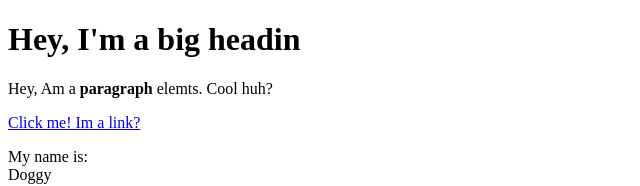
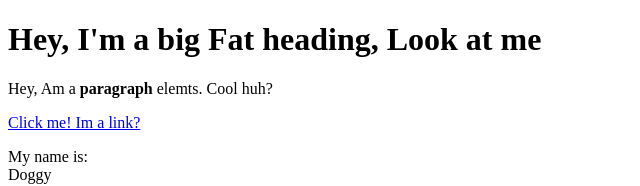
Before and after one commit to Tomcarney1/Cartoon-hero, a plain HTML site: page test.HTML in a window 1280 px wide. Shown: the top 186 px of the page, without its empty margins (0-640 px from the left). Drawn offline with Linux system fonts and the light colour scheme.

Commit message:
Update test.HTML

```diff
--- a/test.HTML
+++ b/test.HTML
@@ -5,7 +5,7 @@
 </title>
 </head>
 <body>
-<h1>Hey, I'm a big headin</h1>
+<h1>Hey, I'm a big Fat heading, Look at me</h1>
 <p>Hey, Am a <b>paragraph</b> elemts. Cool huh?</p>
 <a href="Https://google.com" target="_blank" title="Let's go to google">Click me! Im a link?</a>
 <P>My name is:<br>
```
